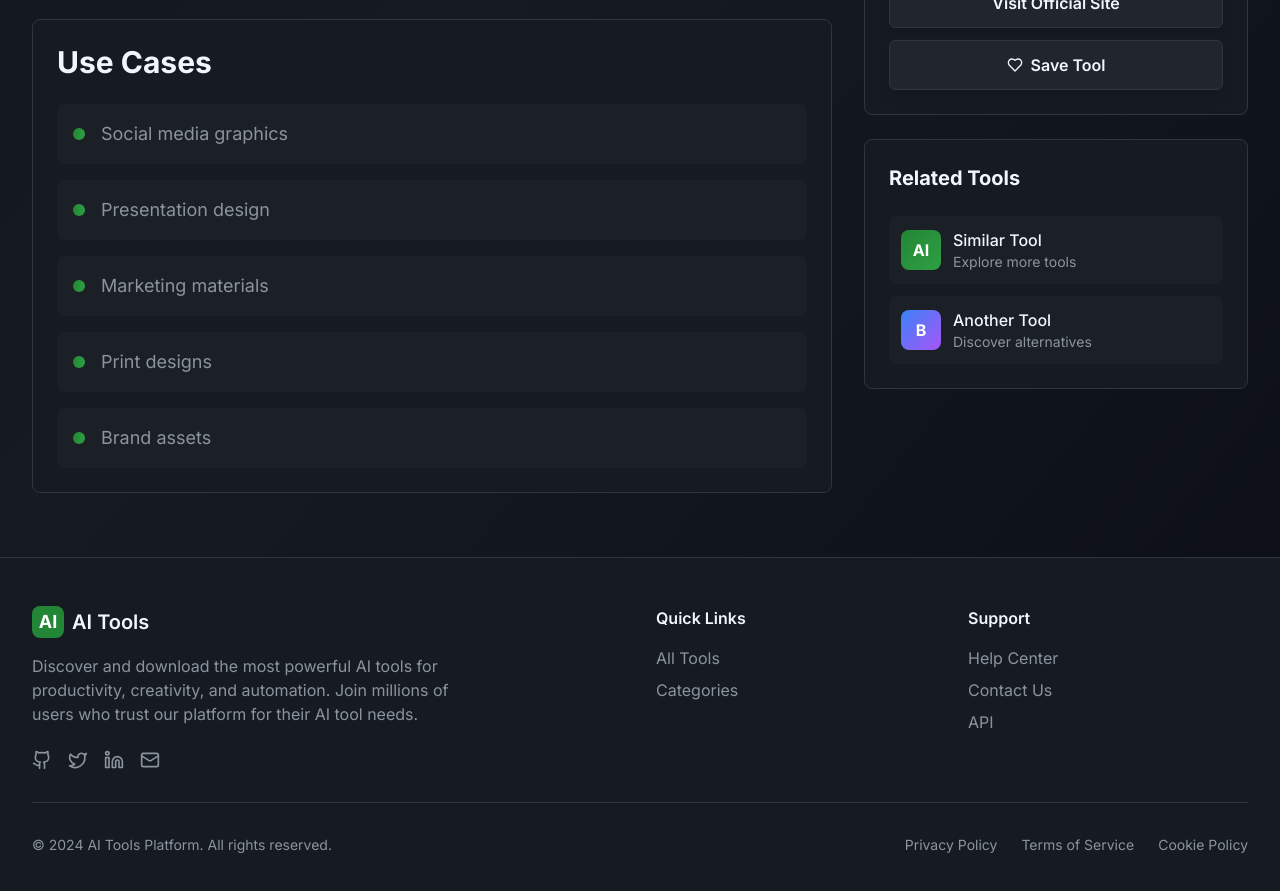
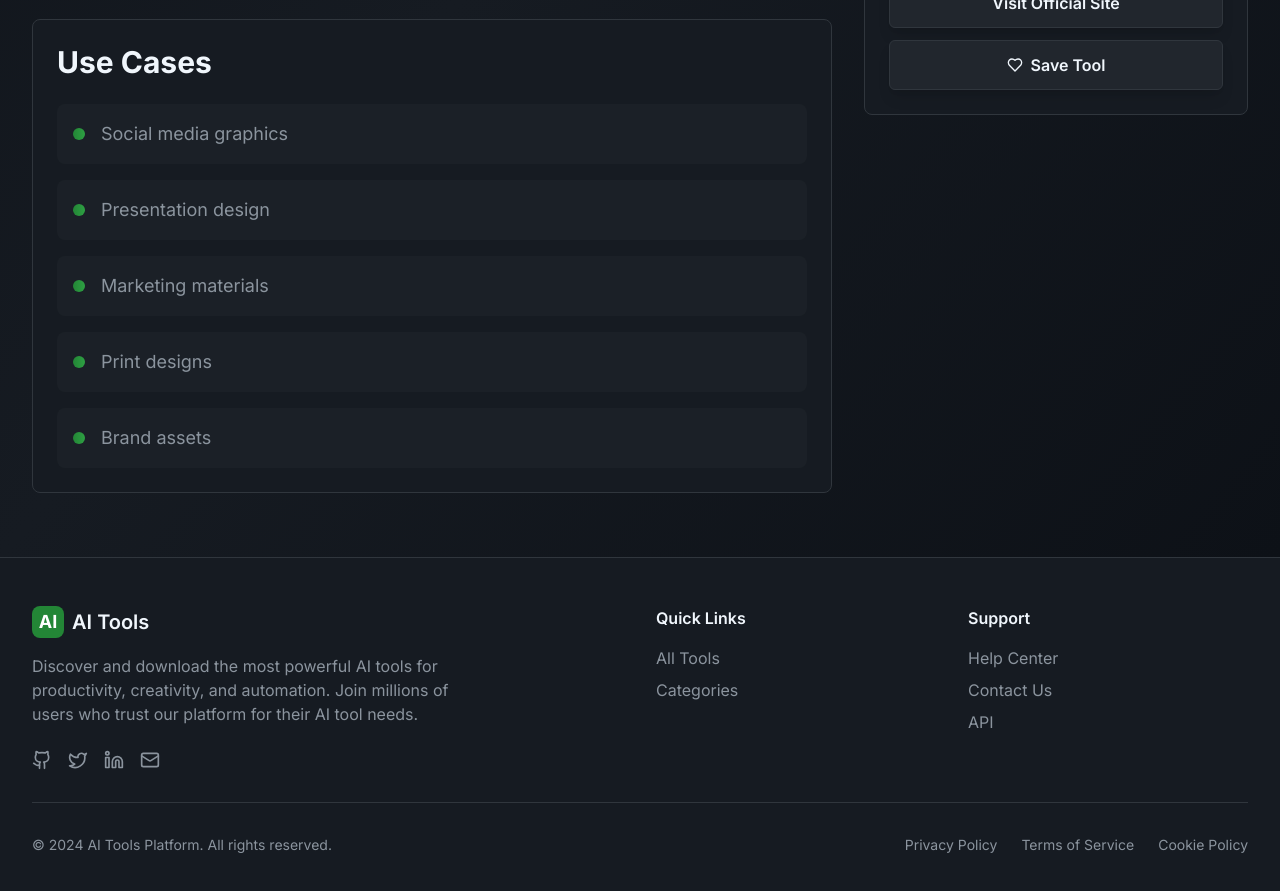
Before and after one commit to Mansoorkhan799/next-js-and-wordpress-integration, a Next.js app: page /tools/canva-magic in a window 1280 px wide. Shown: the part 1060-1951 px from the top of the page. Built offline with nearby package versions, Linux system fonts and the light colour scheme; no server answers.

Commit message:
Remove Related Tools section completely from ToolDetail component

```diff
--- a/components/ToolDetail.tsx
+++ b/components/ToolDetail.tsx
@@ -215,35 +215,6 @@ export default function ToolDetail({ tool, isWordPress = false }: ToolDetailProp
                 </button>
               </div>
             </div>
-
-            {/* Related Tools */}
-            <div className="card hover-lift animate-slide-in-right">
-              <h3 className="text-lg sm:text-xl font-bold text-github-text mb-4 sm:mb-6">Related Tools</h3>
-              <div className="space-y-2 sm:space-y-3">
-                <div className="p-2.5 sm:p-3 rounded-lg bg-github-dark-tertiary/50 hover:bg-github-dark-tertiary transition-colors cursor-pointer">
-                  <div className="flex items-center space-x-2 sm:space-x-3">
-                    <div className="w-8 h-8 sm:w-10 sm:h-10 rounded-lg bg-gradient-to-br from-github-accent to-github-accent-hover flex items-center justify-center text-white font-bold text-sm sm:text-base">
-                      AI
-                    </div>
-                    <div>
-                      <h4 className="text-github-text font-medium text-sm sm:text-base">Similar Tool</h4>
-                      <p className="text-github-text-secondary text-xs sm:text-sm">Explore more tools</p>
-                    </div>
-                  </div>
-                </div>
-                <div className="p-2.5 sm:p-3 rounded-lg bg-github-dark-tertiary/50 hover:bg-github-dark-tertiary transition-colors cursor-pointer">
-                  <div className="flex items-center space-x-2 sm:space-x-3">
-                    <div className="w-8 h-8 sm:w-10 sm:h-10 rounded-lg bg-gradient-to-br from-blue-500 to-purple-500 flex items-center justify-center text-white font-bold text-sm sm:text-base">
-                      B
-                    </div>
-                    <div>
-                      <h4 className="text-github-text font-medium text-sm sm:text-base">Another Tool</h4>
-                      <p className="text-github-text-secondary text-xs sm:text-sm">Discover alternatives</p>
-                    </div>
-                  </div>
-                </div>
-              </div>
-            </div>
           </div>
         </div>
       </div>
```
